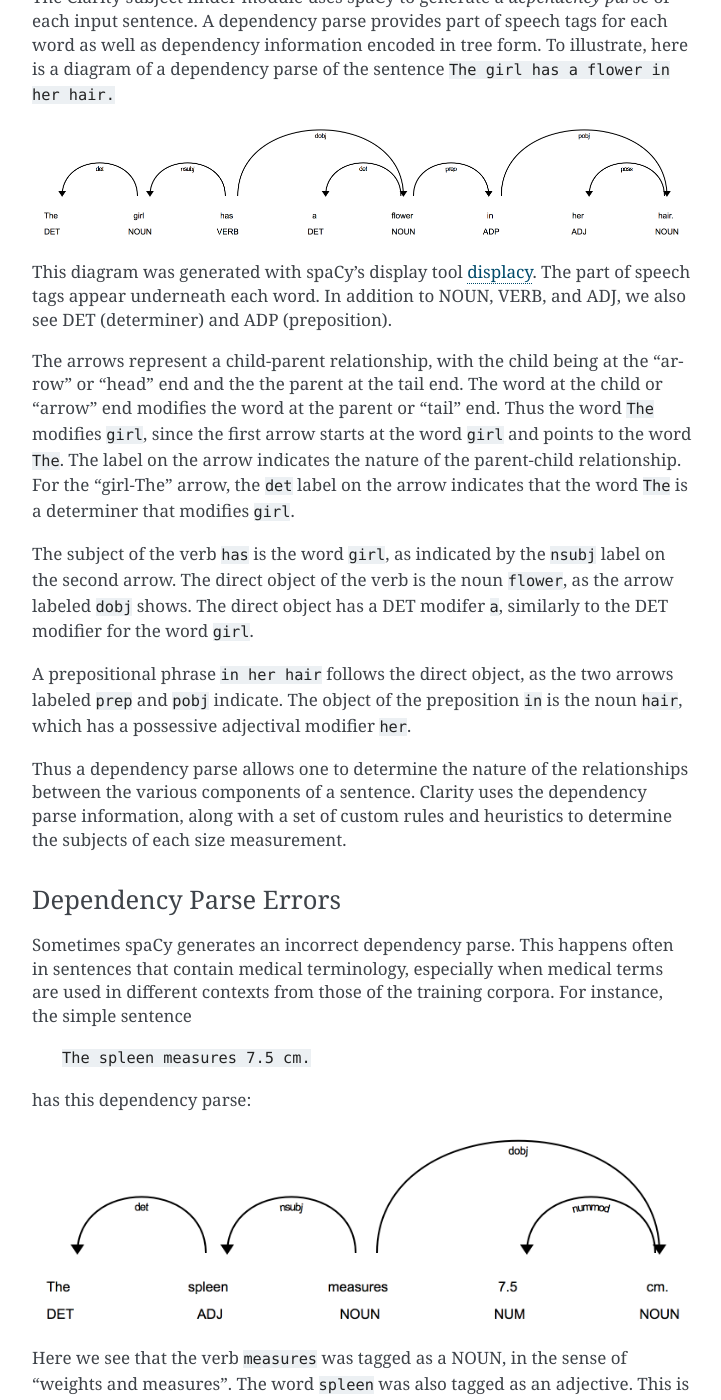
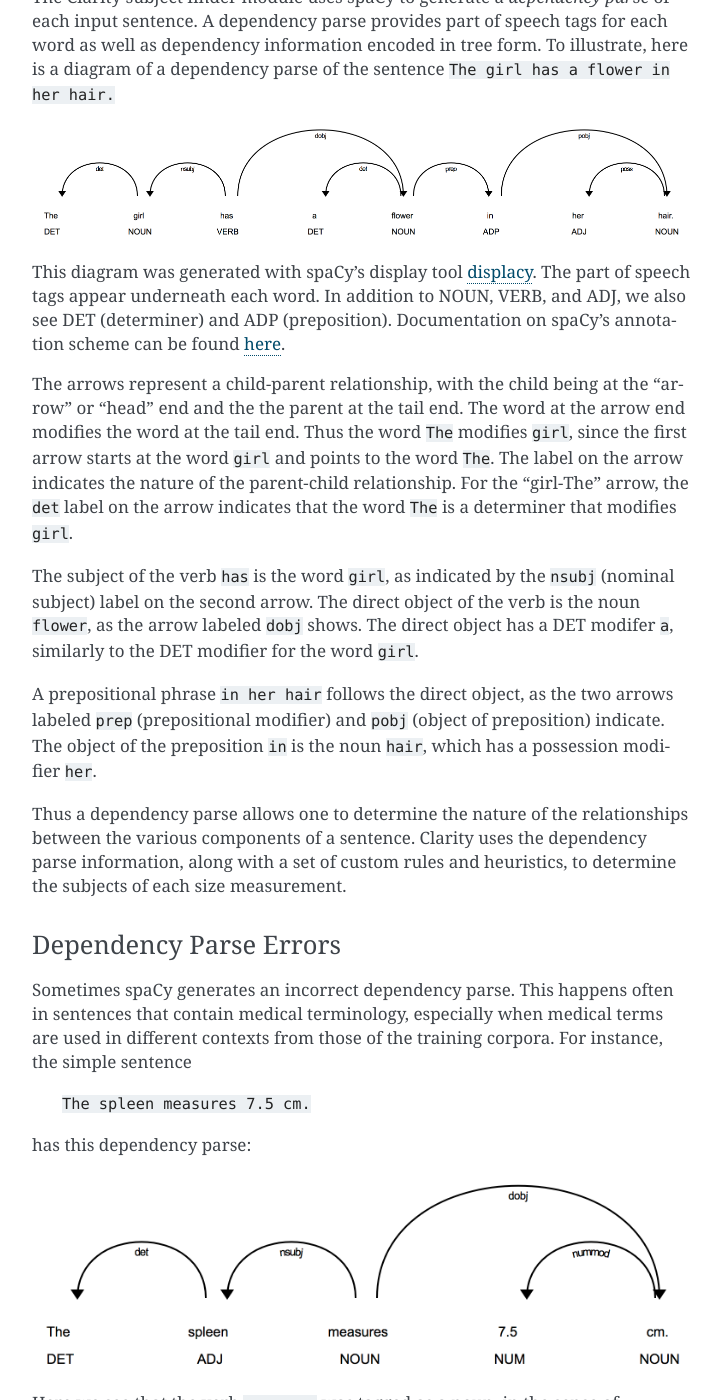
Before and after one commit to ClarityNLP/ClarityNLP, a Sphinx documentation site: the page built from docs/algorithms/measurement_subject_resolution.rst, in a window 1280 px wide and 1400 px high, scrolled down 3320 px. Shown: the whole window, without its empty margins (388-1109 px from the left). Built offline with Sphinx 7.4.7, drawn with Linux system fonts in a browser that asks for light colours; some of the changed text lies outside the part shown.

Commit message:
some cleanup to the subj-meas resolution doc

```diff
--- a/docs/algorithms/measurement_subject_resolution.rst
+++ b/docs/algorithms/measurement_subject_resolution.rst
@@ -147,32 +147,37 @@ form. To illustrate, here is a diagram of a dependency parse of the sentence
 
 .. _displacy: https://spacy.io/usage/visualizers
 
+.. _here: https://spacy.io/api/annotation
+
 This diagram was generated with spaCy's display tool `displacy`_. The part of
 speech tags appear underneath each word. In addition to
 NOUN, VERB, and ADJ, we also see DET (determiner) and ADP (preposition).
+Documentation on spaCy's annotation scheme can be found `here`_.
 
 The arrows represent a child-parent relationship, with the child being at the
 "arrow" or "head" end and the the parent at the tail end. The word at the
-child or "arrow" end modifies the word at the parent or "tail" end. Thus the
-word ``The`` modifies ``girl``, since the first arrow starts at the word ``girl``
-and points to the word ``The``. The label on the arrow indicates the nature of
+arrow end modifies the word at the tail end. Thus the word ``The`` modifies
+``girl``, since the first arrow starts at the word ``girl`` and points to
+the word ``The``. The label on the arrow indicates the nature of
 the parent-child relationship. For the "girl-The" arrow, the ``det``
 label on the arrow indicates that the word ``The`` is a determiner that
 modifies ``girl``.
 
 The subject of the verb ``has`` is the word ``girl``, as indicated by the
-``nsubj`` label on the second arrow. The direct object of the verb is the
-noun ``flower``, as the arrow labeled ``dobj`` shows.
+``nsubj`` (nominal subject) label on the second arrow. The direct object of
+the verb is the noun ``flower``, as the arrow labeled ``dobj`` shows.
 The direct object has a DET modifer ``a``, similarly to the DET modifier for
 the word ``girl``.
 
-A prepositional phrase ``in her hair`` follows the direct object, as the two
-arrows labeled ``prep`` and ``pobj`` indicate. The object of the preposition ``in``
-is the noun ``hair``, which has a possessive adjectival modifier ``her``.
+A prepositional phrase ``in her hair`` follows the direct object, as the
+two arrows labeled ``prep`` (prepositional modifier) and ``pobj``
+(object of preposition) indicate. The object of the preposition
+``in`` is the noun ``hair``, which has a possession modifier
+``her``.
 
 Thus a dependency parse allows one to determine the nature of the
 relationships between the various components of a sentence. Clarity uses the
-dependency parse information, along with a set of custom rules and heuristics
+dependency parse information, along with a set of custom rules and heuristics,
 to determine the subjects of each size measurement.
 
 Dependency Parse Errors
@@ -189,7 +194,7 @@ has this dependency parse:
 
 .. image:: images/displacy_spleen_incorrect.png
 
-Here we see that the verb ``measures`` was tagged as a NOUN, in the sense of
+Here we see that the verb ``measures`` was tagged as a noun, in the sense of
 "weights and measures". The word ``spleen`` was also tagged as an adjective.
 This is obviously incorrect. The problem, though, lies with the word
 ``spleen`` instead of ``measures``. Observe what happens to the dependency
@@ -197,8 +202,8 @@ parse if ``spleen`` is replaced by the common noun ``car``:
 
 .. image:: images/displacy_car_correct.png
 
-This is the correct result: ``car`` is tagged as a NOUN and ``measures`` is
-tagged a verb.
+This is the correct result: ``car`` is tagged as a noun, ``measures`` is
+tagged a verb, and the nominal subject of the sentence is ``car``.
 
 One can imagine the extent to which obscure medical jargon could completely
 confuse spaCy. In the absence of a version of spaCy trained on medical texts,
@@ -271,7 +276,7 @@ has been tagged with ``ADP``, indicating either a conjunction or preposition.
 The adjective ``fusiform`` was also not deduced to be a modifier of ``aneurysm``.
 
 Since the ngram ``abdominal aortic aneurysm`` is in the Clarity ngram list,
-substituting ``car`` for ``abdominal aortic aneurysm`` results in this
+substituting ``car`` for ``abdominal aortic aneurysm`` produces this
 sentence:
 
     ``There is a fusiform infrarenal car measuring M.``
```
Also changed, not shown: other parts of docs/algorithms/measurement_subject_resolution.rst (+1 -1 lines).
